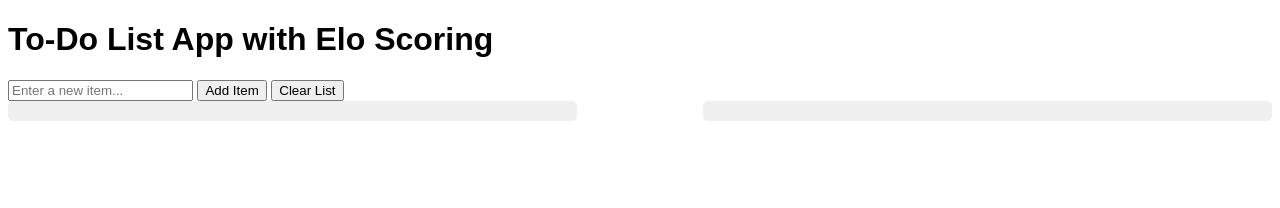
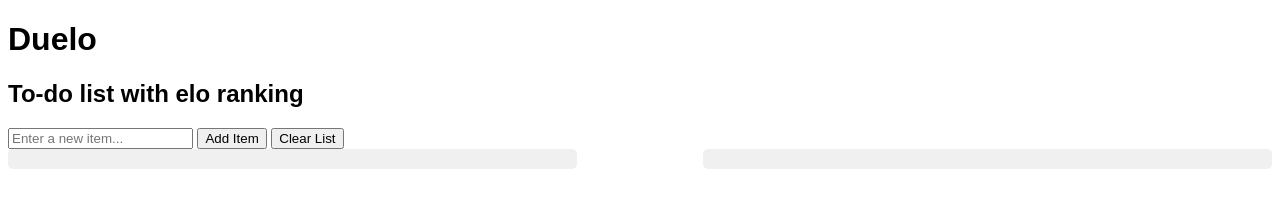
Before and after one commit to rowland-208/duelo, a plain HTML site: page index.html in a window 1280 px wide. Drawn offline with Linux system fonts and the light colour scheme.

Commit message:
Update index.html

```diff
--- a/index.html
+++ b/index.html
@@ -1,7 +1,7 @@
 <!DOCTYPE html>
 <html>
 <head>
-  <title>To-Do List App with Elo Scoring</title>
+  <title>Duelo</title>
   <style>
     body {
       font-family: Arial, sans-serif;
@@ -37,7 +37,8 @@
   </style>
 </head>
 <body>
-  <h1>To-Do List App with Elo Scoring</h1>
+  <h1>Duelo</h1>
+  <h2>To-do list with elo ranking</h2>
   <input id="input" type="text" placeholder="Enter a new item...">
   <button id="add-btn">Add Item</button>
   <button id="clear-btn">Clear List</button>
```
